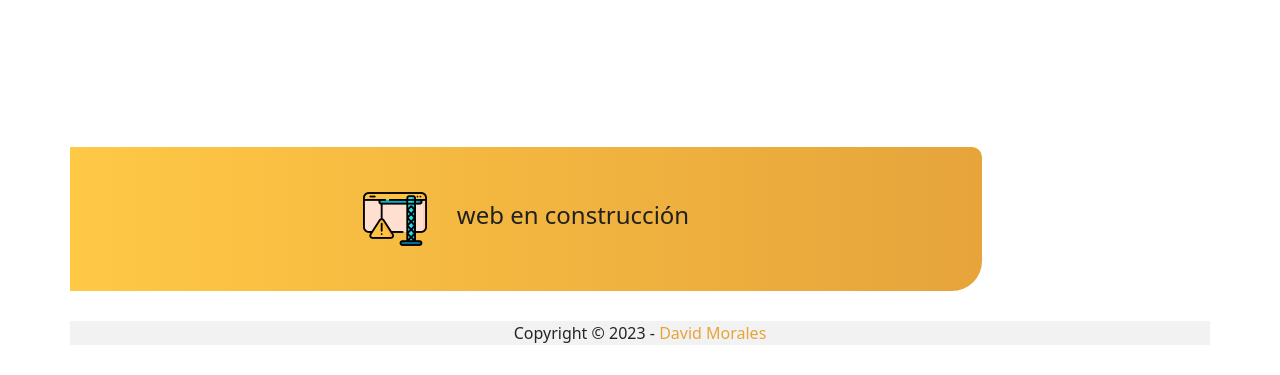
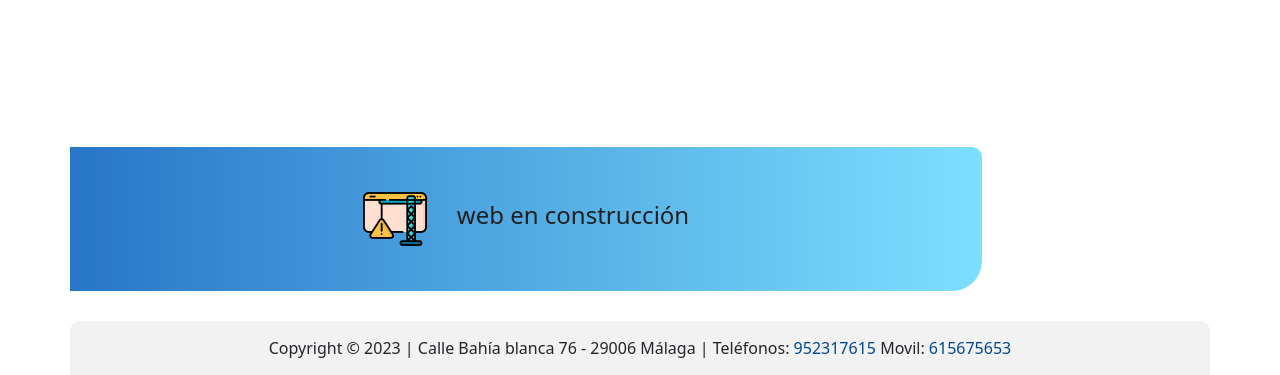
Before and after one commit to DavidMG23/ajlvehiculos, a plain HTML site: page index.html in a window 1280 px wide. Shown: the part 626-1001 px from the top of the page. Before the commit the page ends 971 px from the top, so only its background shows below. Drawn offline with nearby package versions, Linux system fonts and the light colour scheme.

Commit message:
telefonos

```diff
--- a/index.html
+++ b/index.html
@@ -52,7 +52,8 @@
     </section>
 
     <footer>
-      <p>Copyright © 2023 - <a href="https://davidmg23.github.io/davidmoralesgarcia/">David Morales</a></p>
+      <p>Copyright © 2023 | Calle Bahía blanca 76 - 29006 Málaga | Teléfonos: <a class="tel" href="tel:+34952317615">952317615</a> Movil: <a class="tel" href="tel:+34615675653">615675653</a></p>
+      <!-- <p><a href="https://davidmg23.github.io/davidmoralesgarcia/">David Morales</a></p> -->
     </footer>
   </div>
 
--- a/styles.css
+++ b/styles.css
@@ -55,7 +55,8 @@ body {
   color: #E6A43B;
 }
 .mensaje {
-  background: linear-gradient(90deg, rgba(255,200,69,1) 0%, rgba(230,164,59,1) 100%);
+  /* background: linear-gradient(90deg, rgba(255,200,69,1) 0%, rgba(230,164,59,1) 100%); */
+  background: linear-gradient(270deg, rgba(125,223,255,1) 0%, rgba(40,118,199,1) 100%);
   border-radius: 0 10px 30px 0;
   padding: 40px 20px;
   margin-right: 20%;
@@ -72,9 +73,14 @@ footer {
   margin-top: 20px;
   text-align: center;
   background-color: #f2f2f2;
+  padding: 15px 0;
+  border-radius: 10px 10px 0 0;
 }
 footer p {
   margin: 0;
+}
+footer p a.tel{
+  color: #004790;
 }
 footer p a {
   text-decoration: none;
```
